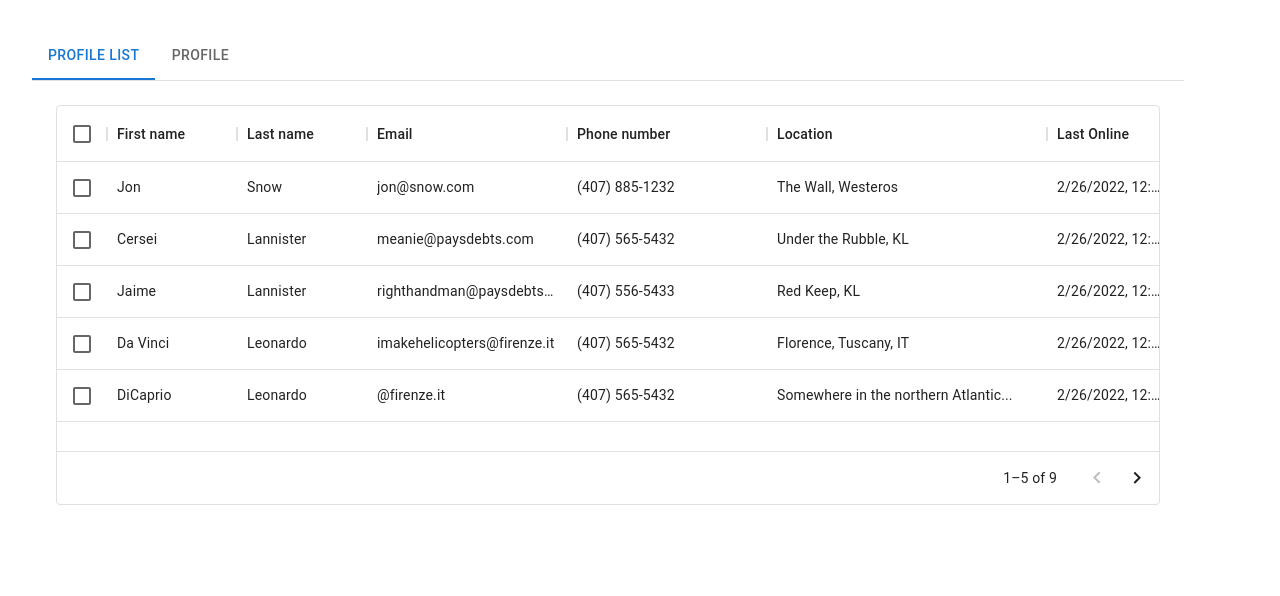
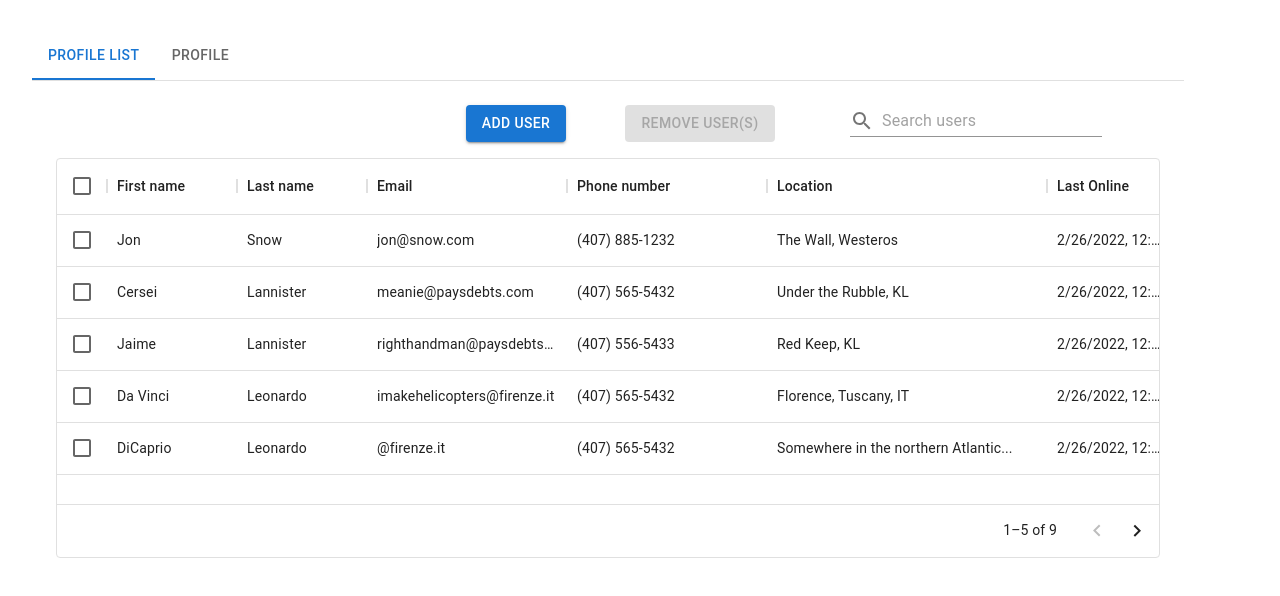
Before and after one commit to E-State-Mate/ParPo, a React (Create React App) app in the folder parpo-profile/: page / in a window 1280 px wide. Shown: the top 596 px of the page. Built offline with nearby package versions, Linux system fonts and the light colour scheme.

Commit message:
Added header buttons for profile table manager
^^

```diff
--- a/parpo-profile/package.json
+++ b/parpo-profile/package.json
@@ -5,6 +5,7 @@
   "dependencies": {
     "@emotion/react": "^11.8.1",
     "@emotion/styled": "^11.8.1",
+    "@mui/icons-material": "^5.4.2",
     "@mui/material": "^5.4.3",
     "@mui/x-data-grid": "^5.5.1",
     "@testing-library/jest-dom": "^5.16.2",
--- a/parpo-profile/src/Components/ProfilesList.jsx
+++ b/parpo-profile/src/Components/ProfilesList.jsx
@@ -1,11 +1,35 @@
 import * as React from 'react';
-import { DataGrid } from '@mui/x-data-grid';
+import { DataGrid, GridSearchIcon } from '@mui/x-data-grid';
 import { rows, columns} from '../Lib/ProfileData'
+import { Button, Grid, FormControl, InputAdornment, Input } from '@mui/material';
+import SearchIcon from '@mui/icons-material/Search';
 
 const ProfileList = () => {
 
   return (
     <div style={{ height: 400, width: '100%' }}>
+        <Grid container mb={2}>
+            <Grid item md={4} />
+            <Grid item xs={0} md={2}>
+                <Button variant='contained'>Add User</Button>
+            </Grid>
+            <Grid item xs={0} md={2}>
+                <Button variant='contained' color='secondary' disabled>Remove User(s)</Button>
+            </Grid>
+            <Grid item xs={0} md={4}>
+            <FormControl variant="standard">
+                <Input
+                    id="input-with-icon-adornment"
+                    placeholder='Search users'
+                    startAdornment={
+                        <InputAdornment position="start">
+                            <SearchIcon />
+                        </InputAdornment>
+                    }
+                />
+            </FormControl>
+            </Grid>
+        </Grid>
       <DataGrid
         rows={rows}
         columns={columns}
```
Also changed, not shown: 1 other file (tests, documents, lock files or other folders).
